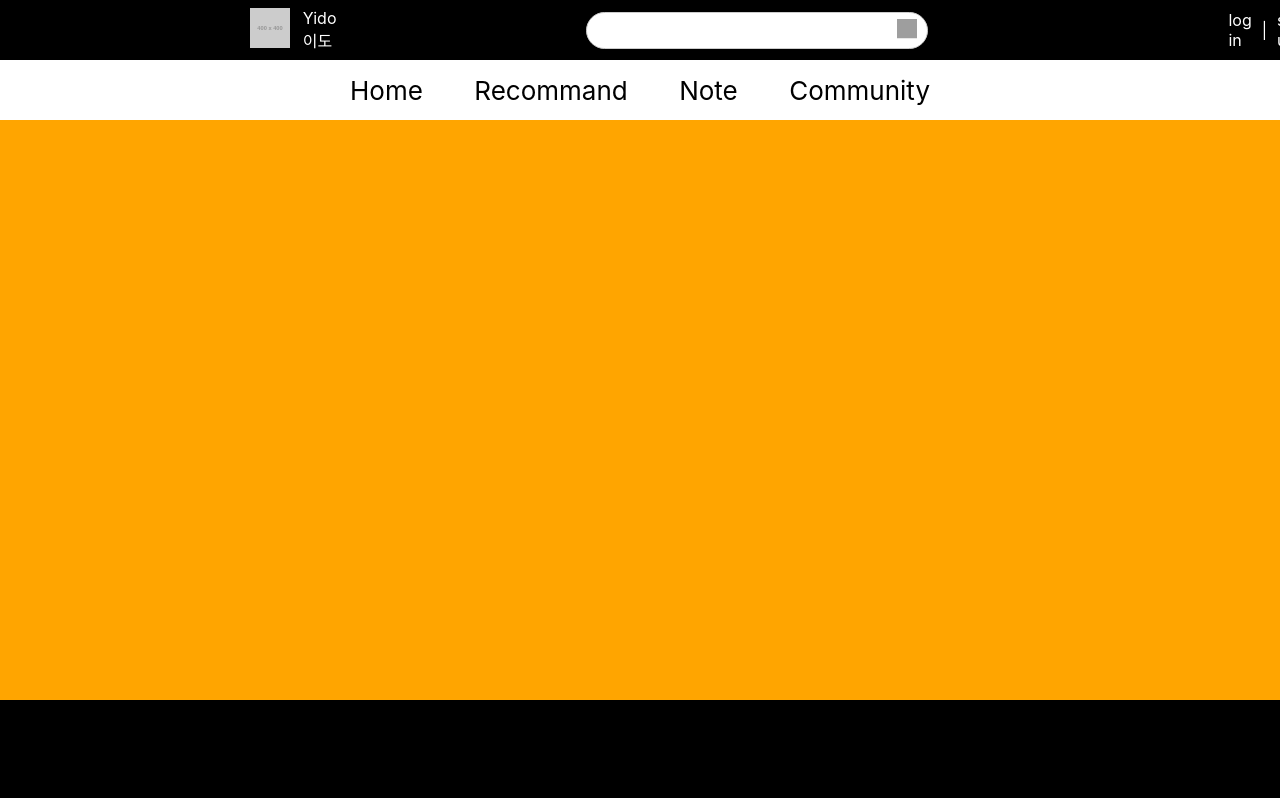
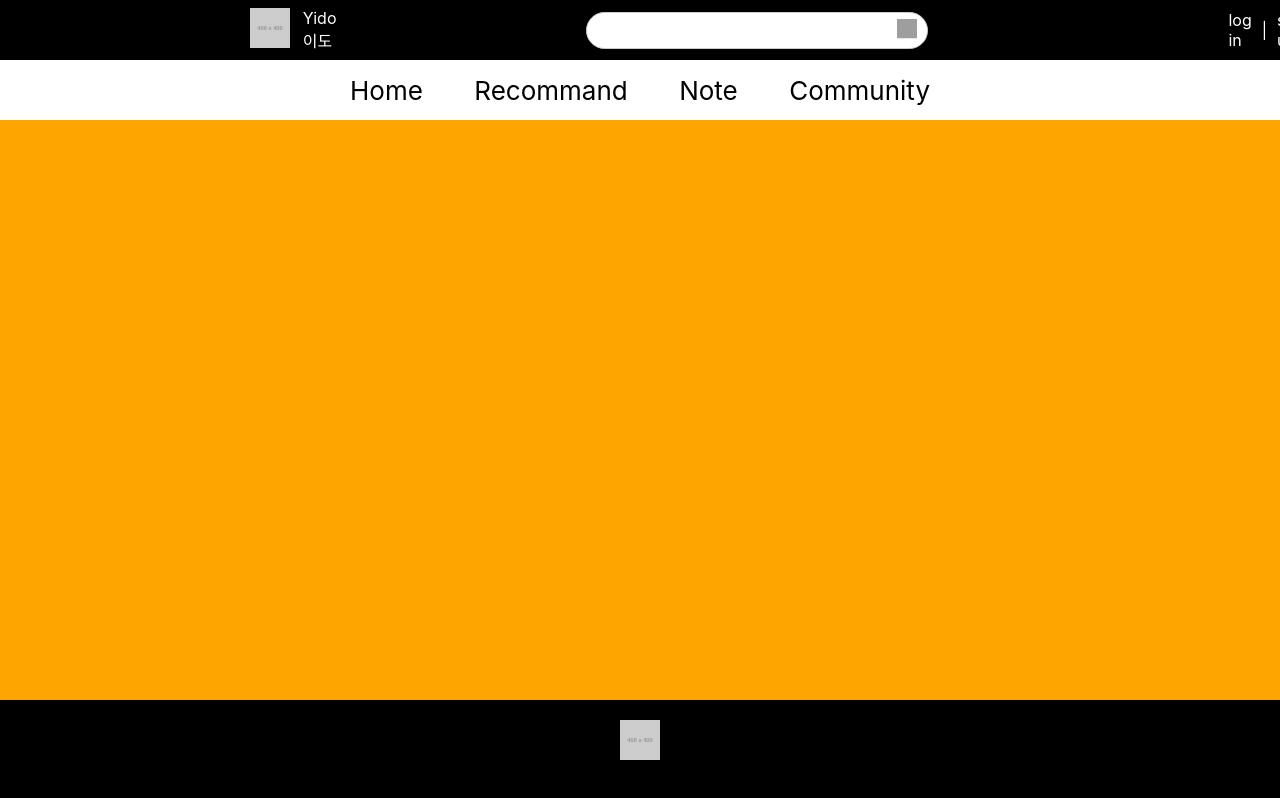
Before and after one commit to minu0897/capstone-yido, a React (Create React App) app: page /Recommand in a window 1280 px wide. Built offline with nearby package versions, Linux system fonts and the light colour scheme; grey boxes are pictures that could not be loaded.

Commit message:
footer작업

```diff
--- a/src/components/common/footer/Footer.css
+++ b/src/components/common/footer/Footer.css
@@ -1,5 +1,7 @@
 .footer {
     display: flex;
-    min-height: 100px; /* 뷰포트의 전체 높이 */
-    background-color: black;
+    justify-content: center; /* 가로 방향 중앙 정렬 */
+    min-height: 100px;       /* 최소 높이 설정 */
+    background-color: black; /* 배경색 */
+    color: white;            /* 글자색 */
 }
--- a/src/components/common/footer/Footer.jsx
+++ b/src/components/common/footer/Footer.jsx
@@ -4,6 +4,9 @@ import './Footer.css'
 const Footer = () => {
   return (
     <div className='footer'>
+      <div style={{marginTop:'20px'}}>
+          <img src="https://www.dummyimage.com/400x400/bdbfff/0011ff&text=logo" width="40px" height="40px"/>
+      </div>
     </div>
   );
 };
```
